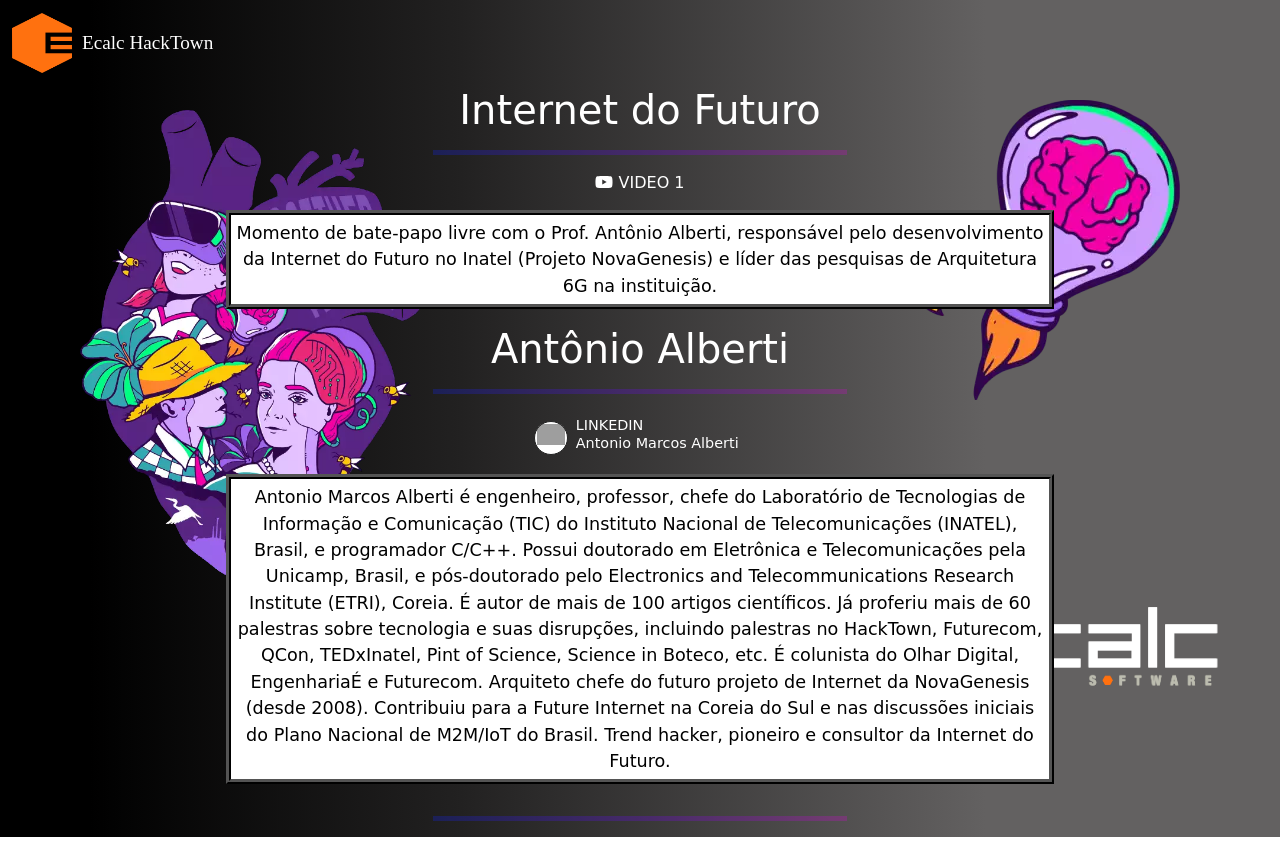
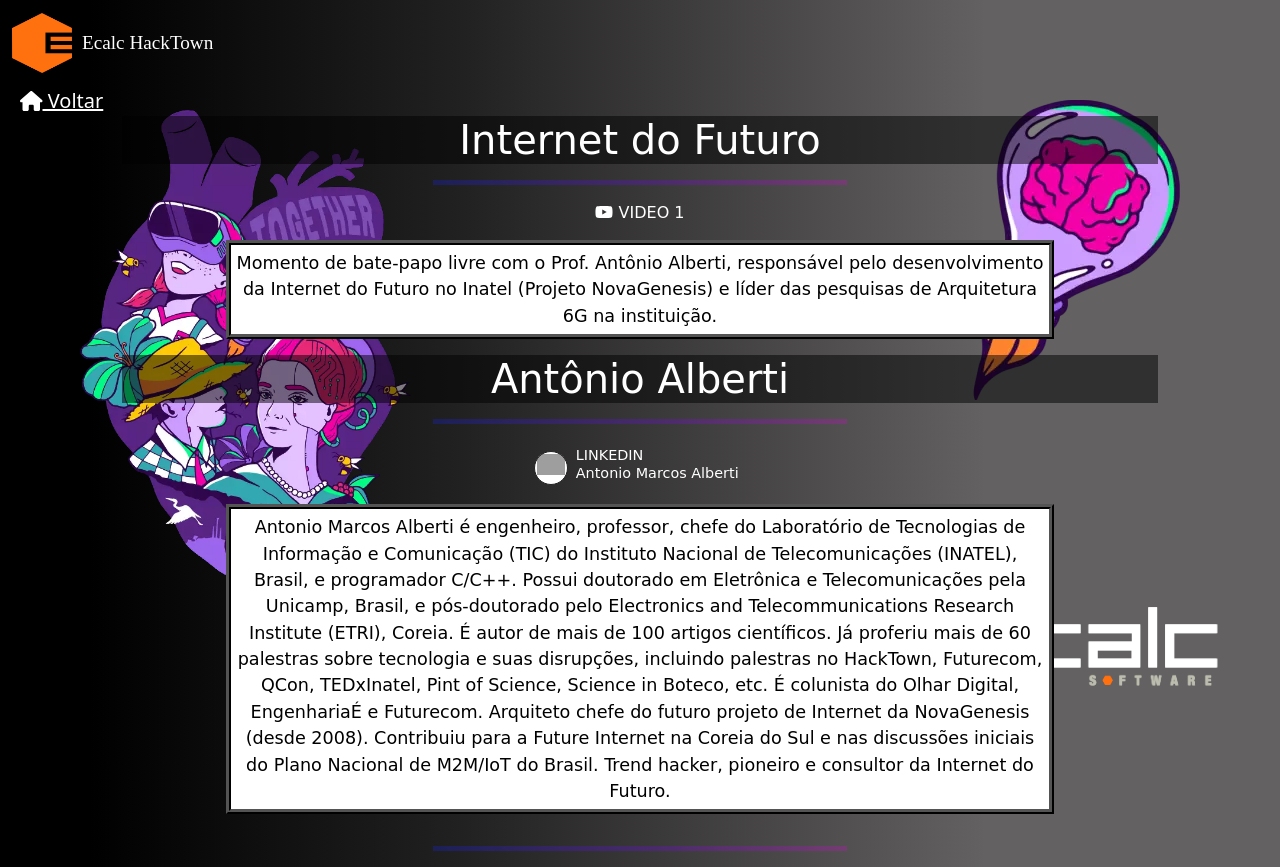
Before and after one commit to vsuzarte/hackTownVue, a Vue app: page /palestra/1 in a window 1280 px wide. Before the commit the page ends 837 px from the top, so only its background shows below. Built offline with nearby package versions, Linux system fonts and the light colour scheme; grey boxes are pictures that could not be loaded; a web font is replaced by a local one.

Commit message:
Commit final

```diff
--- a/src/components/Cabecalho.vue
+++ b/src/components/Cabecalho.vue
@@ -3,9 +3,11 @@
     <img src="../assets/ideia.webp" alt="Girl in a jacket" id="ideiahack" />
     <img src="../assets/ecalc_logo_inv.png" alt="Girl in a jacket" id="ecalchack" />
     <div class="CV-page">
-        <h1 class="CV-primaryHeading">
-            <span class="CV-primaryHeading-name">{{titulo}}</span>
-        </h1>
+        <div id="tituloh1">
+            <h1 class="CV-primaryHeading">
+                <span class="CV-primaryHeading-name">{{titulo}}</span>
+            </h1>
+        </div>
         <hr />
         <slot></slot>
     </div>
@@ -27,5 +29,10 @@ export default defineComponent({
 </script>
 
 <style>
-
+    #tituloh1{
+        background: rgba(0,0,0,0.5);
+        width: 100%;
+        display: flex;
+        justify-content: center;
+    }
 </style>
--- a/src/views/Palestra.vue
+++ b/src/views/Palestra.vue
@@ -1,4 +1,5 @@
 <template>
+    <RouterLink to="/palestras" id="voltarTabela"> <i class="fa-solid fa-house"></i> Voltar</RouterLink>
     <Cabecalho :titulo="item[0].nome">
         <div class="CV-details">
             <a :href="item[0].link" target="_blank">
@@ -82,6 +83,12 @@ export default defineComponent({
 </script>
 
 <style scoped>
+
+#voltarTabela{
+  color: white;
+  font-size: 20px;
+  margin-left: 20px;
+}
 
 .div-detail {
     background-color: white;
--- a/src/views/Palestras.vue
+++ b/src/views/Palestras.vue
@@ -1,4 +1,5 @@
 <template>
+  <RouterLink to="/" id="voltarTabela"> <i class="fa-solid fa-house"></i> Voltar</RouterLink>
   <Cabecalho titulo="Palestras">
     <table class="table table-hover table-light">
       <thead>
@@ -26,9 +27,7 @@ import { defineComponent } from 'vue';
 import { useStore } from 'vuex';
 import { key } from '@/store';
 import { computed } from '@vue/reactivity';
-
 import Cabecalho from '../components/Cabecalho.vue';
-
 export default defineComponent({
   name: "Palestras",
   components: { Cabecalho },
@@ -48,16 +47,20 @@ export default defineComponent({
 
 <style scoped>
 
-  .first-t{
+#voltarTabela{
+  color: white;
+  font-size: 20px;
+  margin-left: 20px;
+}
+
+.first-t{
       border-right: 1px solid black;
       text-align: center;
   }
-
   table{
     border: 1px solid black;
     text-align: justify;
   }
-
   thead{
     border: 2px solid black;
     font-size: 1.4em;
```
